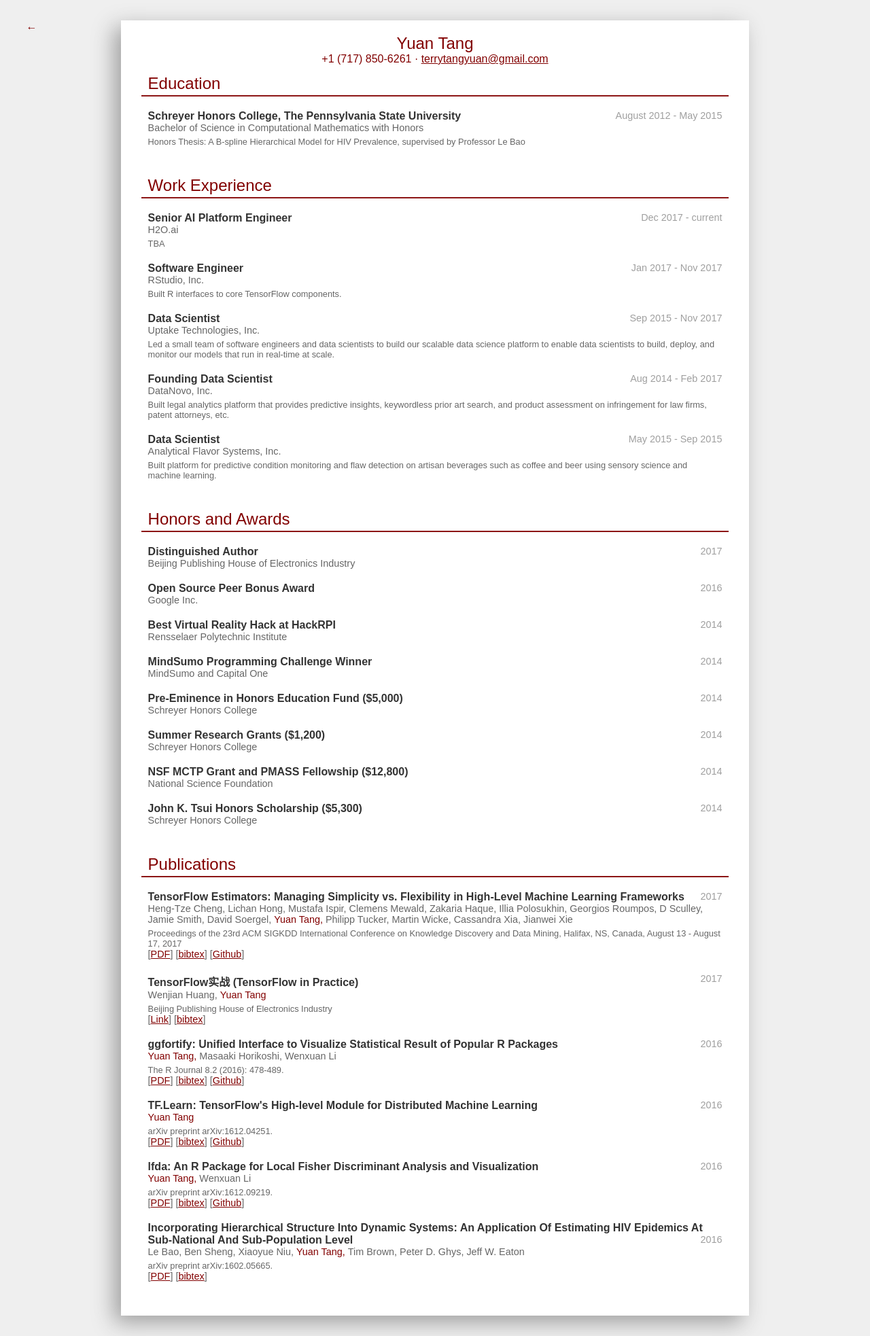
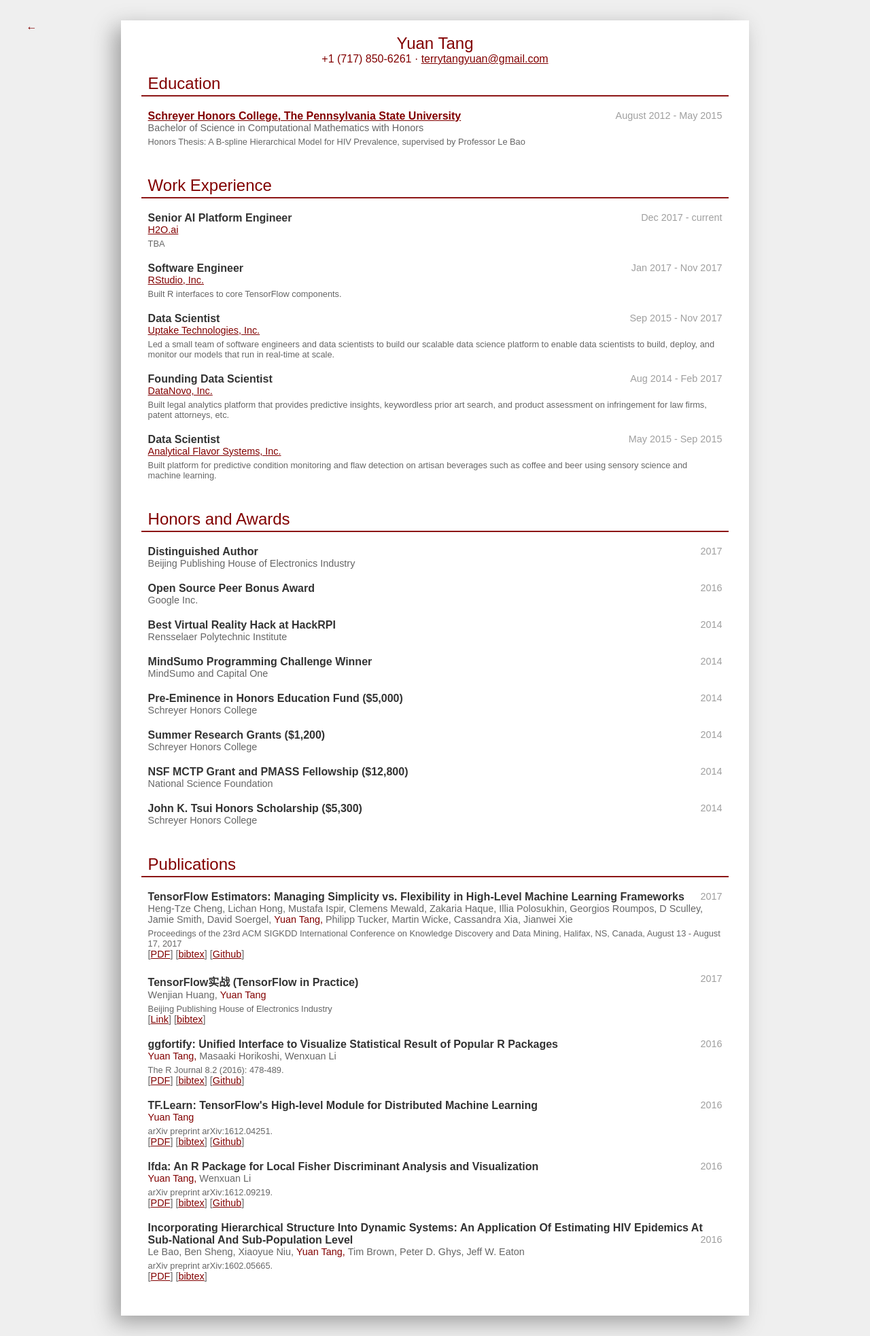
Before and after one commit to terrytangyuan/terrytangyuan.github.com, a Jekyll site: the page cv.html, which Jekyll copies as it is, in a window 1280 px wide. Shown: the whole page at 68% size. Built offline with Jekyll 4.4.1, drawn with Linux system fonts in a browser that asks for light colours.

Commit message:
Some links

```diff
--- a/cv.html
+++ b/cv.html
@@ -41,7 +41,9 @@
                 <!-- Each item within section, e.g. Georgia Tech -->
 
                 <div class="cv-section-item">
-                    <span class="cv-section-item-title">Schreyer Honors College, The Pennsylvania State University</span>
+                    <span class="cv-section-item-title">
+                        <a class="cv-link" href="https://www.shc.psu.edu/">Schreyer Honors College, The Pennsylvania State University</a>
+                    </span>
                     <span class="cv-section-time">August 2012 - May 2015</span>
                     <div class="cv-section-smaller">Bachelor of Science in Computational Mathematics with Honors</div>
                     <div class="cv-section-smallest">Honors Thesis: A B-spline Hierarchical Model for HIV Prevalence, supervised by Professor Le Bao</div>
@@ -59,35 +61,45 @@
                 <div class="cv-section-item">
                     <span class="cv-section-item-title">Senior AI Platform Engineer</span>
                     <span class="cv-section-time">Dec 2017 - current</span>
-                    <div class="cv-section-smaller">H2O.ai</div>
+                    <div class="cv-section-smaller">
+                        <a class="cv-link" href="http://h2o.ai">H2O.ai</a>
+                    </div>
                     <div class="cv-section-smallest">TBA</div>
                 </div>
 
                 <div class="cv-section-item">
                     <span class="cv-section-item-title">Software Engineer</span>
                     <span class="cv-section-time">Jan 2017 - Nov 2017</span>
-                    <div class="cv-section-smaller">RStudio, Inc.</div>
+                    <div class="cv-section-smaller">
+                        <a class="cv-link" href="http://rstudio.com">RStudio, Inc.</a>
+                    </div>
                     <div class="cv-section-smallest">Built R interfaces to core TensorFlow components. </div>
                 </div>
 
                 <div class="cv-section-item">
                     <span class="cv-section-item-title">Data Scientist</span>
                     <span class="cv-section-time">Sep 2015 - Nov 2017</span>
-                    <div class="cv-section-smaller">Uptake Technologies, Inc.</div>
+                    <div class="cv-section-smaller">
+                        <a class="cv-link" href="http://uptake.com">Uptake Technologies, Inc.</a>
+                    </div>
                     <div class="cv-section-smallest">Led a small team of software engineers and data scientists to build our scalable data science platform to enable data scientists to build, deploy, and monitor our models that run in real-time at scale.</div>
                 </div>
 
                 <div class="cv-section-item">
                     <span class="cv-section-item-title">Founding Data Scientist</span>
                     <span class="cv-section-time">Aug 2014 - Feb 2017</span>
-                    <div class="cv-section-smaller">DataNovo, Inc.</div>
+                    <div class="cv-section-smaller">
+                        <a class="cv-link" href="http://datanovo.com">DataNovo, Inc.</a>
+                    </div>
                     <div class="cv-section-smallest">Built legal analytics platform that provides predictive insights, keywordless prior art search, and product assessment on infringement for law firms, patent attorneys, etc.</div>
                 </div>
 
                 <div class="cv-section-item">
                     <span class="cv-section-item-title">Data Scientist</span>
                     <span class="cv-section-time">May 2015 - Sep 2015</span>
-                    <div class="cv-section-smaller">Analytical Flavor Systems, Inc.</div>
+                    <div class="cv-section-smaller">
+                        <a class="cv-link" href="http://gastrograph.com">Analytical Flavor Systems, Inc.</a>
+                    </div>
                     <div class="cv-section-smallest">Built platform for predictive condition monitoring and flaw detection on artisan beverages such as coffee and beer using sensory science and machine learning.</div>
                 </div>
 
```
